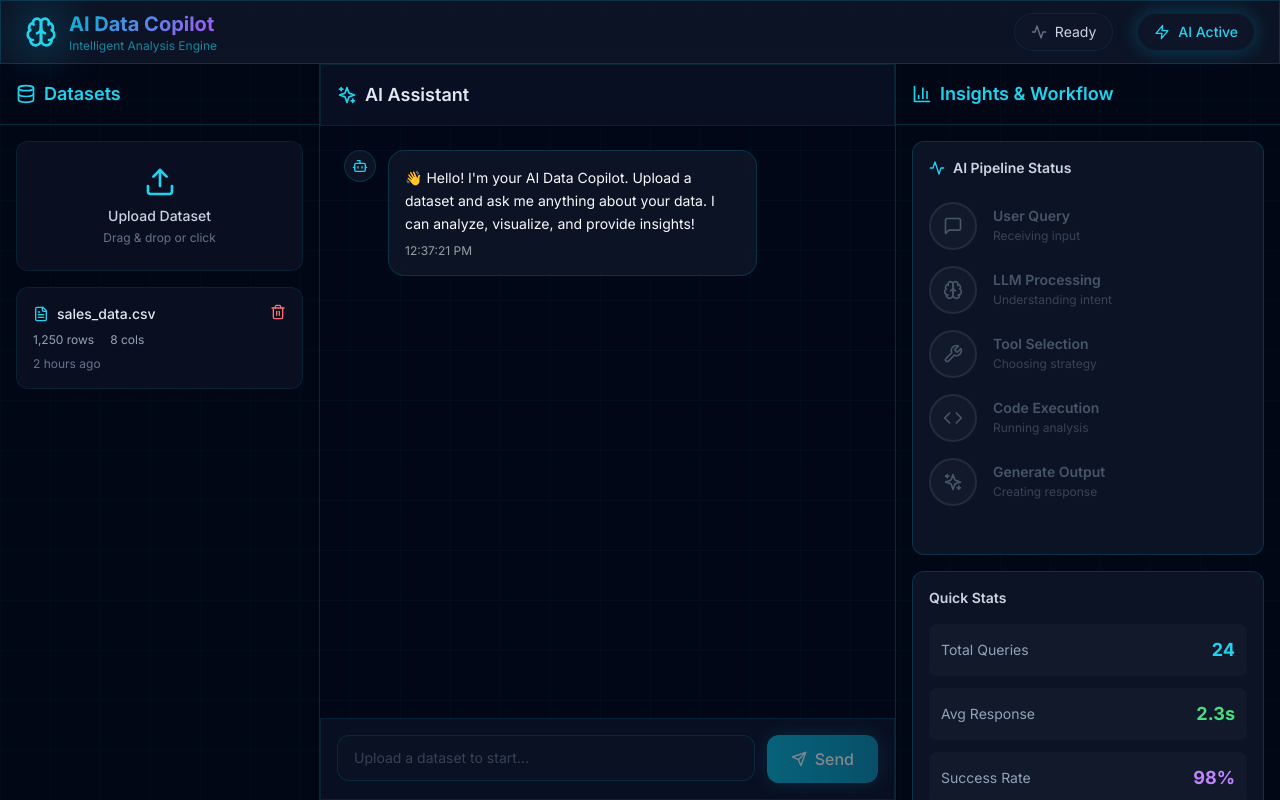
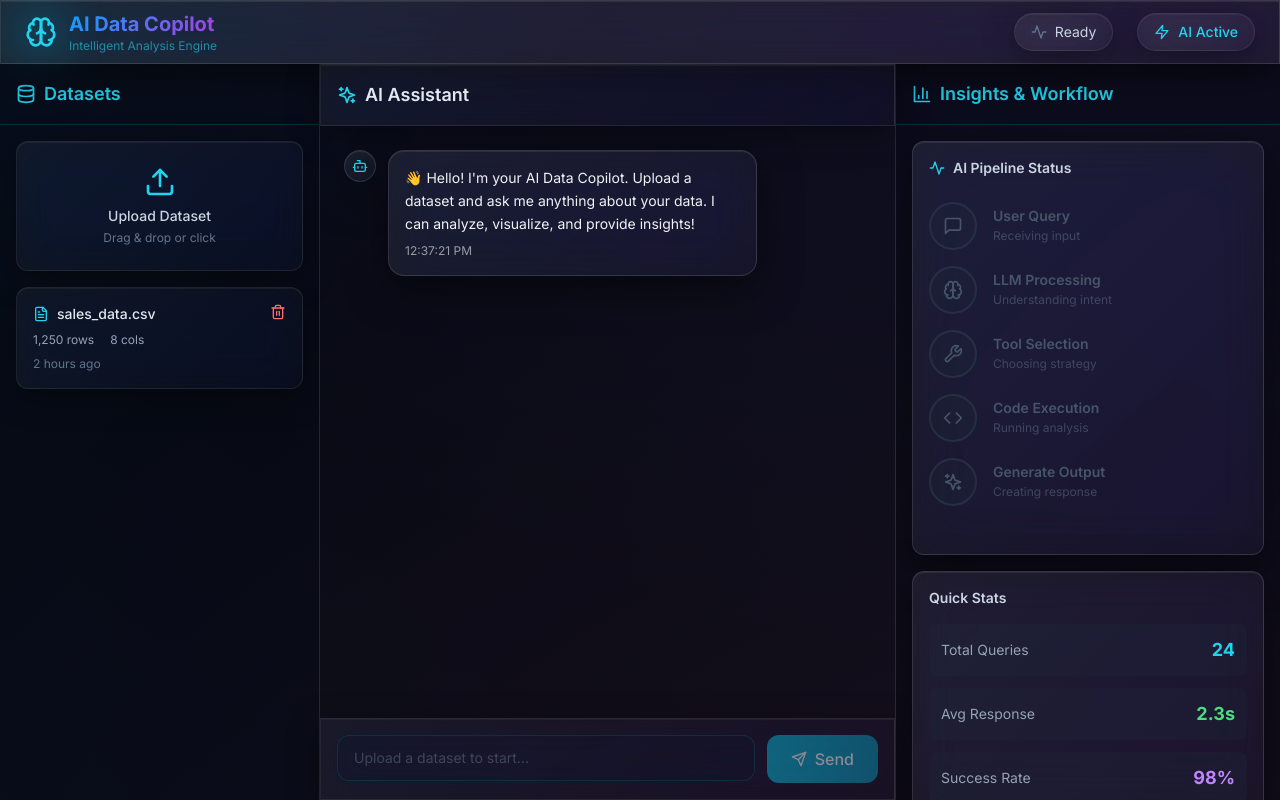
Before and after one commit to Prajwal0422/AI-Copilot-for-Data-Analysis, a Next.js app in the folder frontend/: page / in a window 1280 px wide. Built offline with nearby package versions, Linux system fonts and the light colour scheme.

Commit message:
style: redesign with premium glassmorphism and animated mesh gradient background

```diff
--- a/frontend/app/globals.css
+++ b/frontend/app/globals.css
@@ -2,21 +2,24 @@
 @tailwind components;
 @tailwind utilities;
 
+@import url('https://fonts.googleapis.com/css2?family=Inter:wght@300;400;500;600;700;800&display=swap');
+
 @layer base {
   :root {
-    --background: 222.2 84% 4.9%;
-    --foreground: 210 40% 98%;
-    --card: 222.2 84% 4.9%;
-    --card-foreground: 210 40% 98%;
-    --primary: 189 100% 42%;
-    --primary-foreground: 222.2 47.4% 11.2%;
-    --secondary: 217.2 91.2% 59.8%;
-    --secondary-foreground: 222.2 47.4% 11.2%;
-    --accent: 280 100% 70%;
-    --accent-foreground: 210 40% 98%;
-    --muted: 217.2 32.6% 17.5%;
-    --muted-foreground: 215 20.2% 65.1%;
-    --border: 217.2 32.6% 17.5%;
+    /* Premium Dark Theme */
+    --background: 220 25% 6%;
+    --foreground: 220 15% 95%;
+    --card: 220 20% 10%;
+    --card-foreground: 220 15% 95%;
+    --primary: 200 100% 50%;
+    --primary-foreground: 220 25% 6%;
+    --secondary: 270 80% 60%;
+    --secondary-foreground: 220 25% 6%;
+    --accent: 330 80% 60%;
+    --accent-foreground: 220 15% 95%;
+    --muted: 220 20% 15%;
+    --muted-foreground: 220 10% 60%;
+    --border: 220 20% 18%;
   }
 }
 
@@ -24,94 +27,279 @@
   * {
     @apply border-border;
   }
+
   body {
     @apply bg-background text-foreground;
-    font-feature-settings: "rlig" 1, "calt" 1;
+    font-family: 'Inter', -apple-system, BlinkMacSystemFont, 'Segoe UI', sans-serif;
+    font-feature-settings: "rlig" 1, "calt" 1, "ss01" 1;
+    -webkit-font-smoothing: antialiased;
+    -moz-osx-font-smoothing: grayscale;
   }
 }
 
-/* Custom scrollbar */
+
+/* Premium Scrollbar */
 ::-webkit-scrollbar {
-  width: 8px;
-  height: 8px;
+  width: 10px;
+  height: 10px;
 }
 
 ::-webkit-scrollbar-track {
-  background: rgba(15, 23, 42, 0.5);
+  background: hsl(var(--background));
+  border-radius: 10px;
 }
 
 ::-webkit-scrollbar-thumb {
-  background: rgba(6, 182, 212, 0.3);
-  border-radius: 4px;
+  background: linear-gradient(180deg, hsl(var(--primary)) 0%, hsl(var(--secondary)) 100%);
+  border-radius: 10px;
+  border: 2px solid hsl(var(--background));
 }
 
 ::-webkit-scrollbar-thumb:hover {
-  background: rgba(6, 182, 212, 0.5);
+  background: linear-gradient(180deg, hsl(var(--secondary)) 0%, hsl(var(--accent)) 100%);
 }
 
-/* Glassmorphism effect */
+/* Premium Glassmorphism */
 .glass {
-  background: rgba(15, 23, 42, 0.6);
-  backdrop-filter: blur(12px);
-  -webkit-backdrop-filter: blur(12px);
-  border: 1px solid rgba(6, 182, 212, 0.1);
+  background: linear-gradient(
+    135deg,
+    rgba(255, 255, 255, 0.05) 0%,
+    rgba(255, 255, 255, 0.02) 100%
+  );
+  backdrop-filter: blur(20px) saturate(180%);
+  -webkit-backdrop-filter: blur(20px) saturate(180%);
+  border: 1px solid rgba(255, 255, 255, 0.08);
+  box-shadow:
+    0 8px 32px 0 rgba(0, 0, 0, 0.37),
+    inset 0 1px 0 0 rgba(255, 255, 255, 0.05);
 }
 
 .glass-strong {
-  background: rgba(15, 23, 42, 0.8);
-  backdrop-filter: blur(16px);
-  -webkit-backdrop-filter: blur(16px);
-  border: 1px solid rgba(6, 182, 212, 0.2);
+  background: linear-gradient(
+    135deg,
+    rgba(255, 255, 255, 0.08) 0%,
+    rgba(255, 255, 255, 0.04) 100%
+  );
+  backdrop-filter: blur(24px) saturate(200%);
+  -webkit-backdrop-filter: blur(24px) saturate(200%);
+  border: 1px solid rgba(255, 255, 255, 0.12);
+  box-shadow:
+    0 12px 40px 0 rgba(0, 0, 0, 0.5),
+    inset 0 1px 0 0 rgba(255, 255, 255, 0.08);
 }
 
-/* Cyber grid background */
-.cyber-grid {
-  background-image:
-    linear-gradient(rgba(6, 182, 212, 0.05) 1px, transparent 1px),
-    linear-gradient(90deg, rgba(6, 182, 212, 0.05) 1px, transparent 1px);
-  background-size: 50px 50px;
+/* Premium Background */
+.premium-bg {
+  background:
+    radial-gradient(ellipse 80% 50% at 50% -20%, hsl(var(--primary) / 0.15), transparent),
+    radial-gradient(ellipse 60% 50% at 50% 120%, hsl(var(--secondary) / 0.12), transparent),
+    hsl(var(--background));
 }
 
-/* Glow effects */
-.glow-cyan {
-  box-shadow: 0 0 20px rgba(6, 182, 212, 0.3);
-}
-
-.glow-purple {
-  box-shadow: 0 0 20px rgba(168, 85, 247, 0.3);
-}
-
-/* Gradient text */
-.gradient-text {
-  background: linear-gradient(135deg, #06b6d4 0%, #a855f7 100%);
-  -webkit-background-clip: text;
-  -webkit-text-fill-color: transparent;
-  background-clip: text;
-}
-
-/* Animated gradient border */
-@keyframes gradient-rotate {
-  0% {
+/* Animated Mesh Gradient Background */
+@keyframes mesh-animation {
+  0%, 100% {
     background-position: 0% 50%;
   }
   50% {
     background-position: 100% 50%;
   }
-  100% {
-    background-position: 0% 50%;
+}
+
+.mesh-gradient {
+  background:
+    radial-gradient(at 0% 0%, hsl(var(--primary) / 0.2) 0px, transparent 50%),
+    radial-gradient(at 100% 0%, hsl(var(--secondary) / 0.15) 0px, transparent 50%),
+    radial-gradient(at 100% 100%, hsl(var(--accent) / 0.15) 0px, transparent 50%),
+    radial-gradient(at 0% 100%, hsl(var(--primary) / 0.1) 0px, transparent 50%),
+    hsl(var(--background));
+  background-size: 200% 200%;
+  animation: mesh-animation 20s ease infinite;
+}
+
+/* Premium Glow Effects */
+.glow-primary {
+  box-shadow:
+    0 0 20px hsl(var(--primary) / 0.3),
+    0 0 40px hsl(var(--primary) / 0.2),
+    0 0 60px hsl(var(--primary) / 0.1);
+}
+
+.glow-secondary {
+  box-shadow:
+    0 0 20px hsl(var(--secondary) / 0.3),
+    0 0 40px hsl(var(--secondary) / 0.2),
+    0 0 60px hsl(var(--secondary) / 0.1);
+}
+
+.glow-accent {
+  box-shadow:
+    0 0 20px hsl(var(--accent) / 0.3),
+    0 0 40px hsl(var(--accent) / 0.2),
+    0 0 60px hsl(var(--accent) / 0.1);
+}
+
+/* Premium Gradient Text */
+.gradient-text {
+  background: linear-gradient(
+    135deg,
+    hsl(var(--primary)) 0%,
+    hsl(var(--secondary)) 50%,
+    hsl(var(--accent)) 100%
+  );
+  -webkit-background-clip: text;
+  -webkit-text-fill-color: transparent;
+  background-clip: text;
+  background-size: 200% auto;
+  animation: gradient-flow 3s ease infinite;
+}
+
+@keyframes gradient-flow {
+  0%, 100% {
+    background-position: 0% center;
+  }
+  50% {
+    background-position: 100% center;
   }
 }
 
-.gradient-border {
-  position: relative;
-  background: linear-gradient(135deg, #06b6d4, #a855f7, #06b6d4);
-  background-size: 200% 200%;
-  animation: gradient-rotate 3s ease infinite;
-  padding: 2px;
-  border-radius: 12px;
+/* Premium Button Styles */
+.btn-primary {
+  background: linear-gradient(
+    135deg,
+    hsl(var(--primary)) 0%,
+    hsl(var(--secondary)) 100%
+  );
+  box-shadow:
+    0 4px 15px hsl(var(--primary) / 0.4),
+    inset 0 1px 0 rgba(255, 255, 255, 0.2);
+  transition: all 0.3s cubic-bezier(0.4, 0, 0.2, 1);
 }
 
-.gradient-border-content {
-  background: rgba(15, 23, 42, 0.95);
-  border-radius: 10px;
+.btn-primary:hover {
+  box-shadow:
+    0 6px 20px hsl(var(--primary) / 0.6),
+    inset 0 1px 0 rgba(255, 255, 255, 0.3);
+  transform: translateY(-2px);
 }
+
+/* Premium Card Styles */
+.card-premium {
+  background: linear-gradient(
+    135deg,
+    rgba(255, 255, 255, 0.06) 0%,
+    rgba(255, 255, 255, 0.03) 100%
+  );
+  backdrop-filter: blur(20px);
+  border: 1px solid rgba(255, 255, 255, 0.1);
+  border-radius: 16px;
+  box-shadow:
+    0 8px 32px rgba(0, 0, 0, 0.4),
+    inset 0 1px 0 rgba(255, 255, 255, 0.08);
+  transition: all 0.3s cubic-bezier(0.4, 0, 0.2, 1);
+}
+
+.card-premium:hover {
+  border-color: rgba(255, 255, 255, 0.15);
+  box-shadow:
+    0 12px 40px rgba(0, 0, 0, 0.5),
+    inset 0 1px 0 rgba(255, 255, 255, 0.1);
+  transform: translateY(-2px);
+}
+
+/* Animated Border Gradient */
+@keyframes border-flow {
+  0%, 100% {
+    background-position: 0% 50%;
+  }
+  50% {
+    background-position: 100% 50%;
+  }
+}
+
+.border-gradient {
+  position: relative;
+  border-radius: 16px;
+  padding: 2px;
+  background: linear-gradient(
+    90deg,
+    hsl(var(--primary)),
+    hsl(var(--secondary)),
+    hsl(var(--accent)),
+    hsl(var(--primary))
+  );
+  background-size: 300% 100%;
+  animation: border-flow 4s ease infinite;
+}
+
+.border-gradient-content {
+  background: hsl(var(--card));
+  border-radius: 14px;
+  padding: 1rem;
+}
+
+/* Premium Input Styles */
+.input-premium {
+  background: rgba(255, 255, 255, 0.03);
+  border: 1px solid rgba(255, 255, 255, 0.08);
+  border-radius: 12px;
+  transition: all 0.3s cubic-bezier(0.4, 0, 0.2, 1);
+}
+
+.input-premium:focus {
+  background: rgba(255, 255, 255, 0.05);
+  border-color: hsl(var(--primary));
+  box-shadow:
+    0 0 0 3px hsl(var(--primary) / 0.1),
+    0 4px 12px hsl(var(--primary) / 0.2);
+  outline: none;
+}
+
+/* Shimmer Effect */
+@keyframes shimmer {
+  0% {
+    background-position: -1000px 0;
+  }
+  100% {
+    background-position: 1000px 0;
+  }
+}
+
+.shimmer {
+  background: linear-gradient(
+    90deg,
+    transparent 0%,
+    rgba(255, 255, 255, 0.1) 50%,
+    transparent 100%
+  );
+  background-size: 1000px 100%;
+  animation: shimmer 2s infinite;
+}
+
+/* Floating Animation */
+@keyframes float {
+  0%, 100% {
+    transform: translateY(0px);
+  }
+  50% {
+    transform: translateY(-10px);
+  }
+}
+
+.float {
+  animation: float 3s ease-in-out infinite;
+}
+
+/* Pulse Glow Animation */
+@keyframes pulse-glow {
+  0%, 100% {
+    box-shadow: 0 0 20px hsl(var(--primary) / 0.3);
+  }
+  50% {
+    box-shadow: 0 0 40px hsl(var(--primary) / 0.6);
+  }
+}
+
+.pulse-glow {
+  animation: pulse-glow 2s ease-in-out infinite;
+}
--- a/frontend/app/layout.tsx
+++ b/frontend/app/layout.tsx
@@ -17,7 +17,7 @@ export default function RootLayout({
   return (
     <html lang="en" className="dark">
       <body className={inter.className}>
-        <div className="min-h-screen bg-gradient-to-br from-slate-950 via-slate-900 to-slate-950 cyber-grid">
+        <div className="min-h-screen mesh-gradient">
           {children}
         </div>
       </body>
```
